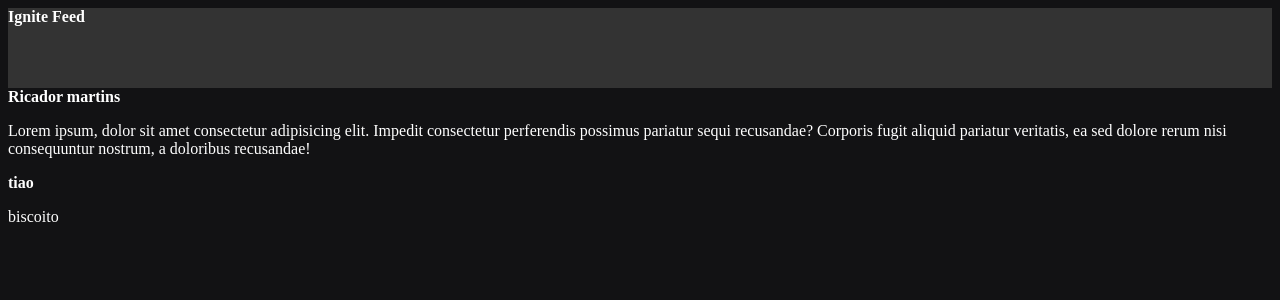
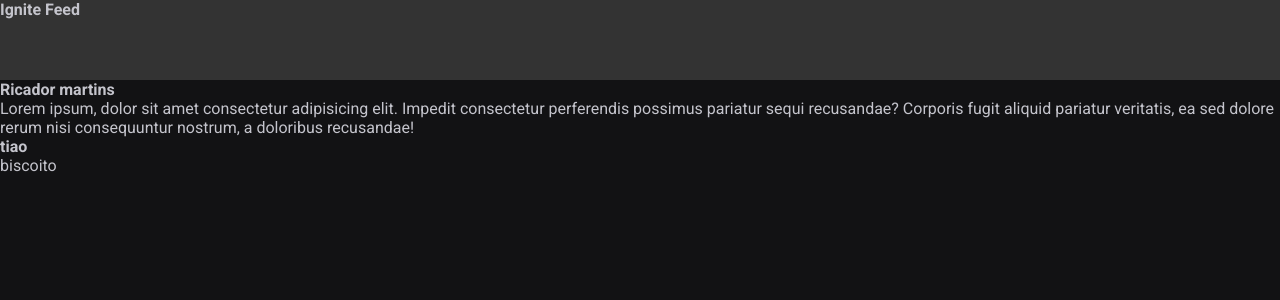
Before and after one commit to tuiusx/01-fundamentos-reactjs, a React (Vite) app: page / in a window 1280 px wide. Shown: the top 300 px of the page. Built offline with nearby package versions, Linux system fonts and the light colour scheme.

Commit message:
padronizando o CSS

```diff
--- a/index.html
+++ b/index.html
@@ -2,9 +2,16 @@
 <html lang="en">
   <head>
     <meta charset="UTF-8" />
+
+    <link rel="preconnect" href="https://fonts.googleapis.com">
+    <link rel="preconnect" href="https://fonts.gstatic.com" crossorigin>
+
     <link rel="icon" type="image/svg+xml" href="/vite.svg" />
     <meta name="viewport" content="width=device-width, initial-scale=1.0" />
-    <title>Vite + React</title>
+
+    <link href="https://fonts.googleapis.com/css2?family=Roboto:wght@400;700&display=swap" rel="stylesheet">
+
+    <title>Feed</title>
   </head>
   <body>
     <div id="root"></div>
--- a/src/App.jsx
+++ b/src/App.jsx
@@ -1,7 +1,7 @@
 import { Post } from "./Post"
 import { Header } from "./components/Header"
 
-import './styles.css'
+import './global.css'
 
 export function App() {
 
--- /dev/null
+++ b/src/global.css
@@ -0,0 +1,30 @@
+:root {
+    --white: #ffffff;
+    --gray-100: #e1e1e6;
+    --gray-300: #c4c4cc;
+    --gray-400: #8d8d99;
+    --gray-600: #323238;
+    --gray-700: #29292e;
+    --gray-800: #202024;
+    --gray-900: #121214;
+
+    --green-500: #00875f;
+}
+
+* {
+    margin: 0;
+    padding: 0;
+    box-sizing: border-box;
+}
+
+body {
+    background: var(--gray-900);
+    color: var(--gray-300);
+    -webkit-font-smoothing: antialiased;
+}
+
+body, input, textarea, button {
+    font-family: 'Roboto', sans-serif;
+    font-weight: 400;
+    font-size: 1rem;
+}
--- a/src/styles.css
+++ /dev/null
@@ -1,4 +0,0 @@
-body {
-    background: #121214;
-    color: #fff;
-}
```
